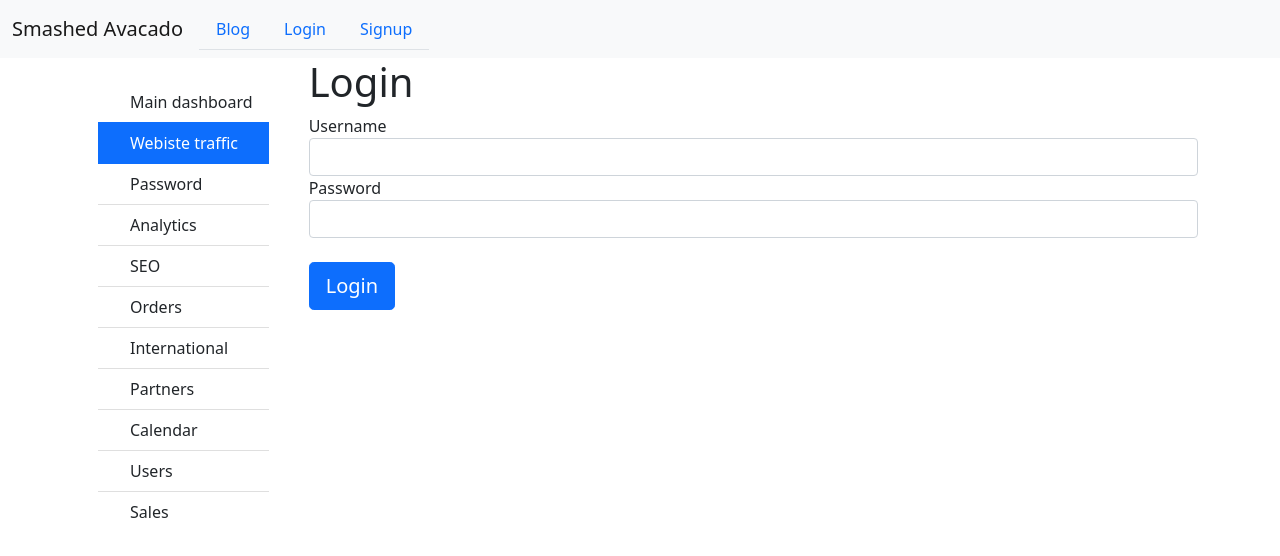
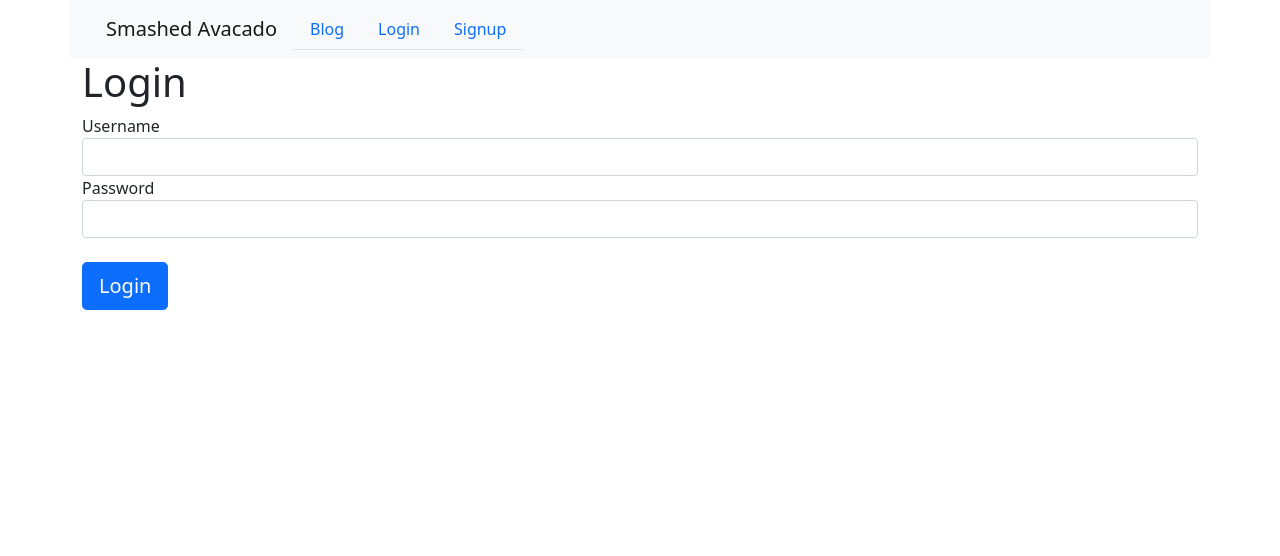
Before and after one commit to csimpson-ch/smashedavo_frontend, a React (Create React App) app: page /login in a window 1280 px wide. Shown: the top 556 px of the page. Built offline with nearby package versions, Linux system fonts and the light colour scheme.

Commit message:
improved navbar and redirect from login

```diff
--- a/src/components/Login.jsx
+++ b/src/components/Login.jsx
@@ -1,4 +1,5 @@
 import React, { useState } from 'react';
+import { Navigate } from 'react-router-dom';
 import '../static/bootstrap.min.css';
 
 
@@ -7,6 +8,7 @@ function Login () {
     const [username, setUsername] = useState('');
     const [password, setPassword] = useState('');
     const login_url = 'http://127.0.0.1:8000/backend/login/';
+    const [toUserWelcome, setToUserWelcome] = useState(false);
 
     const handleSubmit = async (event) => {
         event.preventDefault();
@@ -30,11 +32,16 @@ function Login () {
         if (json.status === "Authenticated") {
             sessionStorage.setItem('username', json.username);
             alert('User ' + json.username + ' has been authenticated.');
+            setToUserWelcome(true);
         }
         else {
             alert("The user could not be authenticated.");
         }
     };
+
+    if (toUserWelcome) {
+        return <Navigate to="/" replace={true}/>;
+    }
 
     return (
             <div>
--- a/src/components/Navbar.jsx
+++ b/src/components/Navbar.jsx
@@ -10,7 +10,7 @@ export default function Navbar () {
     if (username == null) {
       return (
         <li className="nav-item">
-          <a className="nav-link" href="/login">Login</a>
+          <Link className="nav-link" to="/login">Login</Link>
         </li>
       )
     }
@@ -23,7 +23,7 @@ export default function Navbar () {
     }
     return (
       <li className="nav-item">
-        <a className="nav-link" href="/logout">Logout</a>
+        <Link className="nav-link" to="/logout">Logout</Link>
       </li>
     )
   }
@@ -32,48 +32,16 @@ export default function Navbar () {
     if (username == null) {
       return (
         <li className="nav-item">
-          <a className="nav-link" href="/signup">Signup</a>
+          <Link className="nav-link" to="/signup">Signup</Link>
         </li>
       )
     }
     return null
   }
 
-  function ItemCreate ({username}) {
-    if (username == null) {
-      return null
-    }
-    return (
-      <li className="nav-item">
-        <a className="nav-link" href="/create">Create</a>
-      </li>
-    )
-  }
 
-  function ItemExpenses({username}) {
-    if (username == null) {
-      return null
-    }
-    return (
-      <li className="nav-item">
-        <a className="nav-link" href="/expenses">Expenses</a>
-      </li>
-    )
-  }
-
-  function ItemRegularPayments({username}) {
-    if (username == null) {
-      return null
-    }
-    return (
-      <li className="nav-item">
-        <a className="nav-link" href="/regularpayments">Regular Payments</a>
-      </li>
-    )
-  }
-
-  return (
-      <div>
+  function Topbar({username}) {
+      return (
         <nav className="navbar navbar-expand-lg navbar-light bg-light">
           <div className="container-fluid">
             <a className="navbar-brand" href="/">Smashed Avacado</a>
@@ -88,51 +56,55 @@ export default function Navbar () {
                     <Link className="nav-link" to="/blog">Blog</Link>
                   </li>
                   <ItemLogin username={sessionStorage.getItem('username')}/>
-                  <ItemCreate username={sessionStorage.getItem('username')}/>
-                  <ItemExpenses username={sessionStorage.getItem('username')}/>
-                  <ItemRegularPayments username={sessionStorage.getItem('username')}/>
                   <ItemSignup username={sessionStorage.getItem('username')}/>
                   <ItemLogout username={sessionStorage.getItem('username')}/>
-
                 </ul>
               </div>
           </div>
         </nav>
+      )
+  }
 
+
+  function Sidebar({username}) {
+
+    if (username == null) {
+      return null;
+    } else {
+      return (
+        <div className="col-md-auto">
+          <nav className='navbar navbar-dark bg-light'>
+            <ul className="nav flex-sm-column">
+              <li className="nav-item">
+                <Link to="/create" className="nav-link">
+                  Create
+                </Link>
+              </li>
+              <li className="nav-item">
+                <Link to="/expenses" className="nav-link">
+                  Expenses
+                </Link>
+              </li>
+              <li className="nav-item">
+                <Link to="/regularpayments" className="nav-link">
+                  Regular Payments
+                </Link>
+              </li>
+            </ul>
+          </nav>
+        </div>
+      )
+    }
+  }
+
+  return (
+      <div>
         <div className="container">
           <div className="row">
-            <div className="col-md-auto">
-              <nav id="sidebarMenu" class="collapse d-lg-block sidebar bg-white">
-                <div class="list-group list-group-flush mx-3 mt-4">
-                  <a href="#" class="list-group-item list-group-item-action py-2 ripple" aria-current="true">
-                    <i class="fas fa-tachometer-alt fa-fw me-3"></i><span>Main dashboard</span>
-                  </a>
-                  <a href="#" class="list-group-item list-group-item-action py-2 ripple active">
-                    <i class="fas fa-chart-area fa-fw me-3"></i><span>Webiste traffic</span>
-                  </a>
-                  <a href="#" class="list-group-item list-group-item-action py-2 ripple"><i
-                      class="fas fa-lock fa-fw me-3"></i><span>Password</span></a>
-                  <a href="#" class="list-group-item list-group-item-action py-2 ripple"><i
-                      class="fas fa-chart-line fa-fw me-3"></i><span>Analytics</span></a>
-                  <a href="#" class="list-group-item list-group-item-action py-2 ripple">
-                    <i class="fas fa-chart-pie fa-fw me-3"></i><span>SEO</span>
-                  </a>
-                  <a href="#" class="list-group-item list-group-item-action py-2 ripple"><i
-                      class="fas fa-chart-bar fa-fw me-3"></i><span>Orders</span></a>
-                  <a href="#" class="list-group-item list-group-item-action py-2 ripple"><i
-                      class="fas fa-globe fa-fw me-3"></i><span>International</span></a>
-                  <a href="#" class="list-group-item list-group-item-action py-2 ripple"><i
-                      class="fas fa-building fa-fw me-3"></i><span>Partners</span></a>
-                  <a href="#" class="list-group-item list-group-item-action py-2 ripple"><i
-                      class="fas fa-calendar fa-fw me-3"></i><span>Calendar</span></a>
-                  <a href="#" class="list-group-item list-group-item-action py-2 ripple"><i
-                      class="fas fa-users fa-fw me-3"></i><span>Users</span></a>
-                  <a href="#" class="list-group-item list-group-item-action py-2 ripple"><i
-                      class="fas fa-money-bill fa-fw me-3"></i><span>Sales</span></a>
-                </div>
-              </nav>
-            </div>
-
+            <Topbar username={sessionStorage.getItem('username')}/>
+          </div>
+          <div className="row">
+            <Sidebar username={sessionStorage.getItem('username')}/>
             <div className="col">
               <Outlet />
             </div>
```
